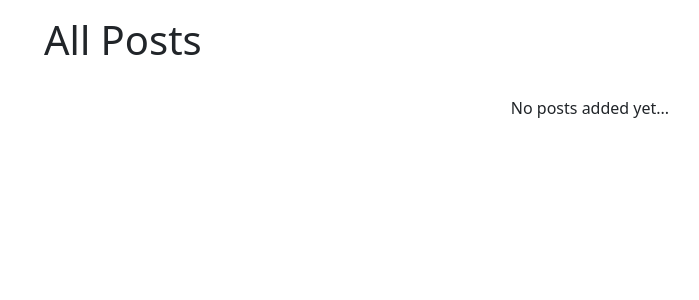
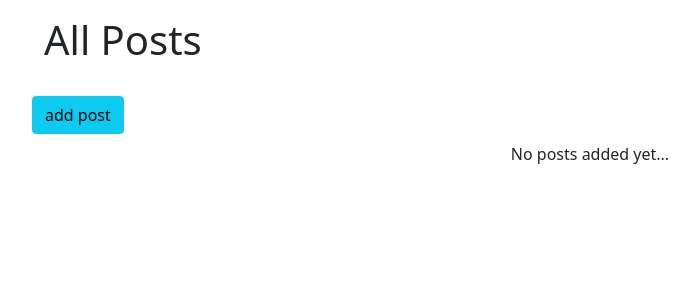
Before and after one commit to rilsonalmeida/django_ajax_WildAnimals, a Django app: page / in a window 1280 px wide. Shown: the top 300 px of the page, without its empty margins (50-749 px from the left). Run offline with Django 4.2, Linux system fonts and the light colour scheme; data that the repository does not hold is empty.

Commit message:
Included Modal to Add Posts

```diff
--- a/posts_app/templates/posts_app/main.html
+++ b/posts_app/templates/posts_app/main.html
@@ -14,6 +14,31 @@
    </div>
    <br>
 
+
+   <!-- Modal -->
+   <div class="modal fade" id="addPostModal" tabindex="-1" aria-labelledby="exampleModalLabel" aria-hidden="true">
+      <div class="modal-dialog">
+         <div class="modal-content">
+            <div class="modal-header">
+               <h1 class="modal-title fs-5" id="exampleModalLabel">Create a Post</h1>
+               <button type="button" class="btn-close" data-bs-dismiss="modal" aria-label="Close"></button>
+            </div>
+            <div class="modal-body">
+               ...
+            </div>
+            <div class="modal-footer">
+               <button type="button" class="btn btn-danger" data-bs-dismiss="modal">close</button>
+               <button type="button" class="btn btn-success">+ add</button>
+            </div>
+         </div>
+      </div>
+   </div>
+
+   <button type="button" class="btn btn-info mb-2" data-bs-toggle="modal" data-bs-target="#addPostModal">
+      add post
+    </button>
+
+
    <div id="posts-box"></div>
    <div id="spinner-box" class="text-center">
       <div class="spinner-border" role="status"></div>
```
